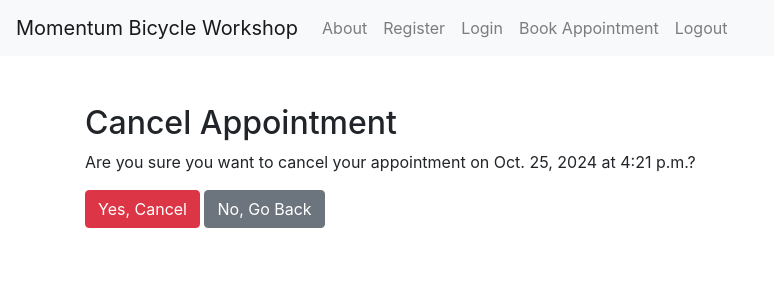
After one commit to RayPT808/momentum-bicycle-workshop, a Django app: page /appointment/cancel/10/ in a window 1280 px wide. The commit adds this page. Shown: the top 300 px of the page, without its empty margins (0-774 px from the left). Run offline with Django 5.2, Linux system fonts and the light colour scheme; a user stored in the database is signed in; data comes from the database, SQL or seed files in the repository; both versions use the stored data as it was after the commit; some libraries are stand-ins or nearby versions.

Commit message:
Implementing appointment cancellation function.

```diff
--- /dev/null
+++ b/myapp/templates/myapp/cancel_appointment.html
@@ -0,0 +1,23 @@
+<!-- cancel_appointment.html -->
+<!DOCTYPE html>
+<html lang="en">
+<head>
+    <meta charset="UTF-8">
+    <meta name="viewport" content="width=device-width, initial-scale=1.0">
+    <title>Cancel Appointment</title>
+    <link rel="stylesheet" href="https://maxcdn.bootstrapcdn.com/bootstrap/4.5.2/css/bootstrap.min.css">
+</head>
+<body>
+    {% include 'myapp/navbar.html' %}
+    <div class="container mt-5">
+        <h2>Cancel Appointment</h2>
+        <p>Are you sure you want to cancel your appointment on {{ appointment.date }} at {{ appointment.time }}?</p>
+
+        <form method="post">
+            {% csrf_token %}
+            <button type="submit" class="btn btn-danger">Yes, Cancel</button>
+            <a href="{% url 'appointment_list' %}" class="btn btn-secondary">No, Go Back</a>
+        </form>
+    </div>
+</body>
+</html>
--- a/myapp/urls.py
+++ b/myapp/urls.py
@@ -17,6 +17,8 @@ urlpatterns = [
     path('profile/', views.profile, name='profile'),
     path('book/',views.book_appointment, name='book_appointment'),
     path('appointment_list/', views.appointment_list, name='appointment_list'),
+    path('appointment/cancel/<int:appointment_id>/', views.cancel_appointment, name='cancel_appointment'),
+    path('appointment/modify/<int:appointment_id>/', views.modify_appointment, name='modify_appointment'),
 ] + static(settings.MEDIA_URL, document_root=settings.MEDIA_ROOT)
 
 
--- a/myapp/views.py
+++ b/myapp/views.py
@@ -10,6 +10,7 @@ from django.contrib.auth import login
 from .forms import UserRegistrationForm
 from django.contrib import messages
 from django.utils import timezone
+from django.shortcuts import get_object_or_404
 
 
 
@@ -82,6 +83,33 @@ def appointment_list(request):
     appointments = Appointment.objects.filter(user=request.user)
     return render(request, 'myapp/appointment_list.html', {'appointments': appointments})
 
+@login_required
+def cancel_appointment(request, appointment_id):
+    appointment = get_object_or_404(Appointment, id=appointment_id, user=request.user)
+
+    if request.method == "POST":
+        appointment.delete()  # Delete the appointment
+        messages.success(request, "Your appointment has been canceled.")
+        return redirect('appointment_list')  # Redirect to appointment list
+
+    return render(request, 'myapp/cancel_appointment.html', {'appointment': appointment})
+
+@login_required
+def modify_appointment(request, appointment_id):
+    appointment = get_object_or_404(Appointment, id=appointment_id, user=request.user)
+
+    if request.method == "POST":
+        form = AppointmentForm(request.POST, request.FILES, instance=appointment)
+        if form.is_valid():
+            form.save()
+            messages.success(request, "Your appointment has been updated successfully.")
+            return redirect('appointment_list')
+    else:
+        form = AppointmentForm(instance=appointment)
+
+    return render(request, 'myapp/modify_appointment.html', {'form': form, 'appointment': appointment})
+
+
 
 
 def logout_view(request):
```
Also changed, not shown: myapp/templates/myapp/appointment_list.html (+14 -0 lines), myapp/templates/myapp/modify_appointment.html (added, +24 -0 lines), db.sqlite3, myapp/migrations/0004_alter_appointment_unique_together.py (added).
